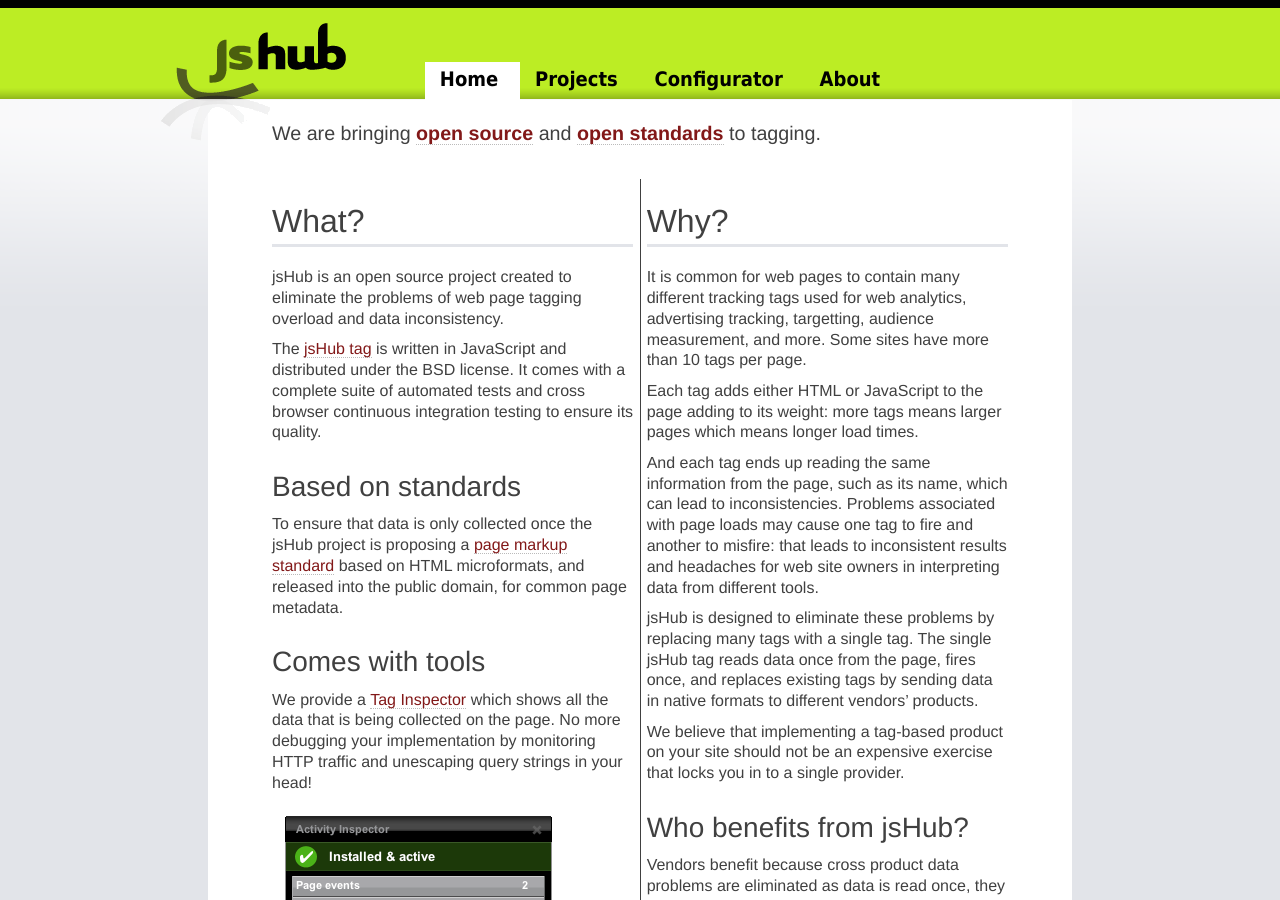
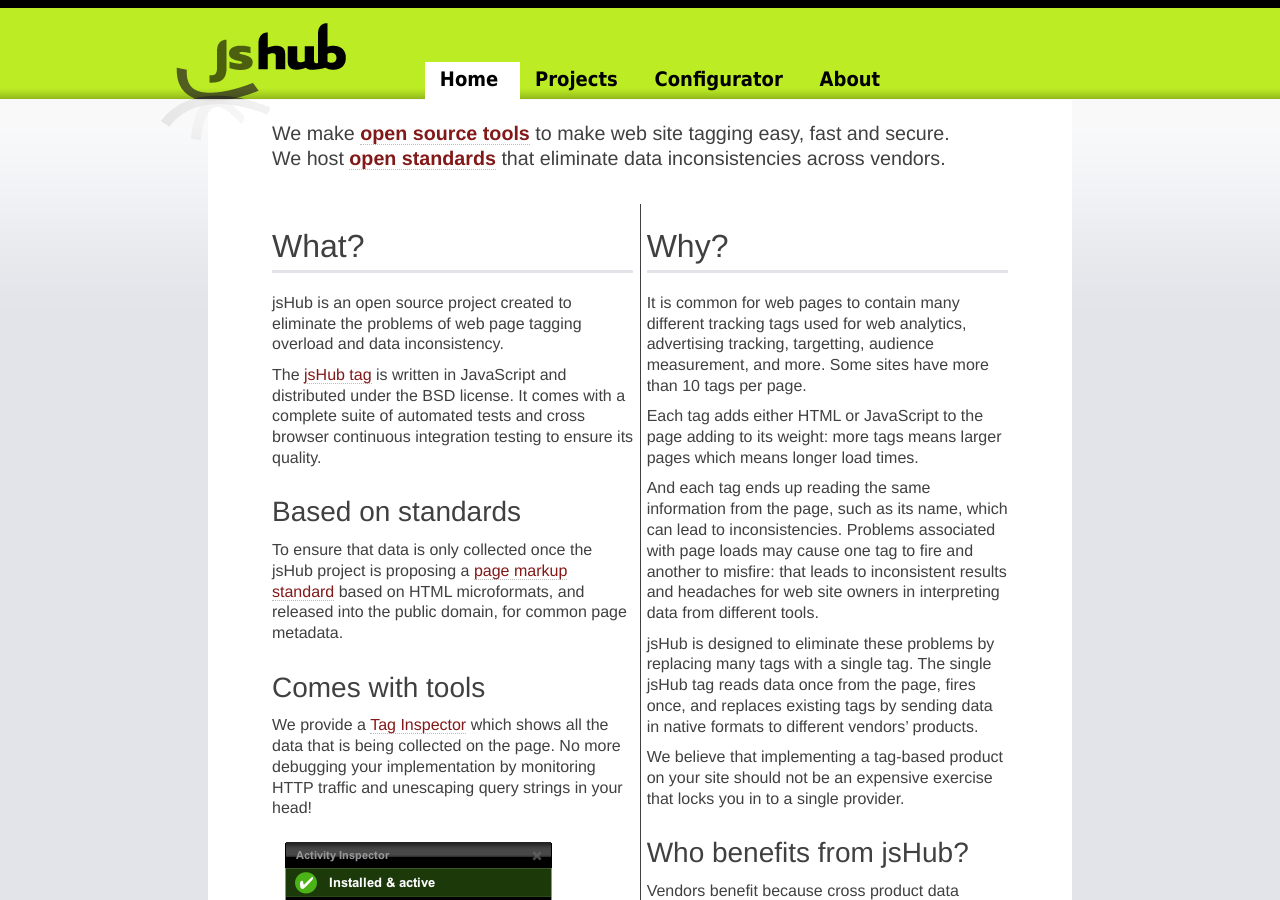
Before and after one commit to jshub/jshub.github.com, a Jekyll site: the page built from index.html, in a window 1280 px wide and 900 px high. Built offline with Jekyll 4.4.1, drawn with Linux system fonts in a browser that asks for light colours.

Commit message:
Another try with homepage text

```diff
--- a/index.html
+++ b/index.html
@@ -6,8 +6,10 @@
 <br/>
 
 <p style="font-size:123.1%;">
-  We are bringing <strong><a href="/projects/jshub/">open source</a></strong> and
-  <strong><a href="/projects/markup/">open standards</a></strong> to tagging.
+  We make <strong><a href="/projects/jshub/">open source tools</a></strong> to make
+  web site tagging easy, fast and secure. <br/>
+  We host <strong><a href="/projects/markup/">open standards</a></strong> that eliminate
+  data inconsistencies across vendors.
 </p>
 
 <br/>
```
